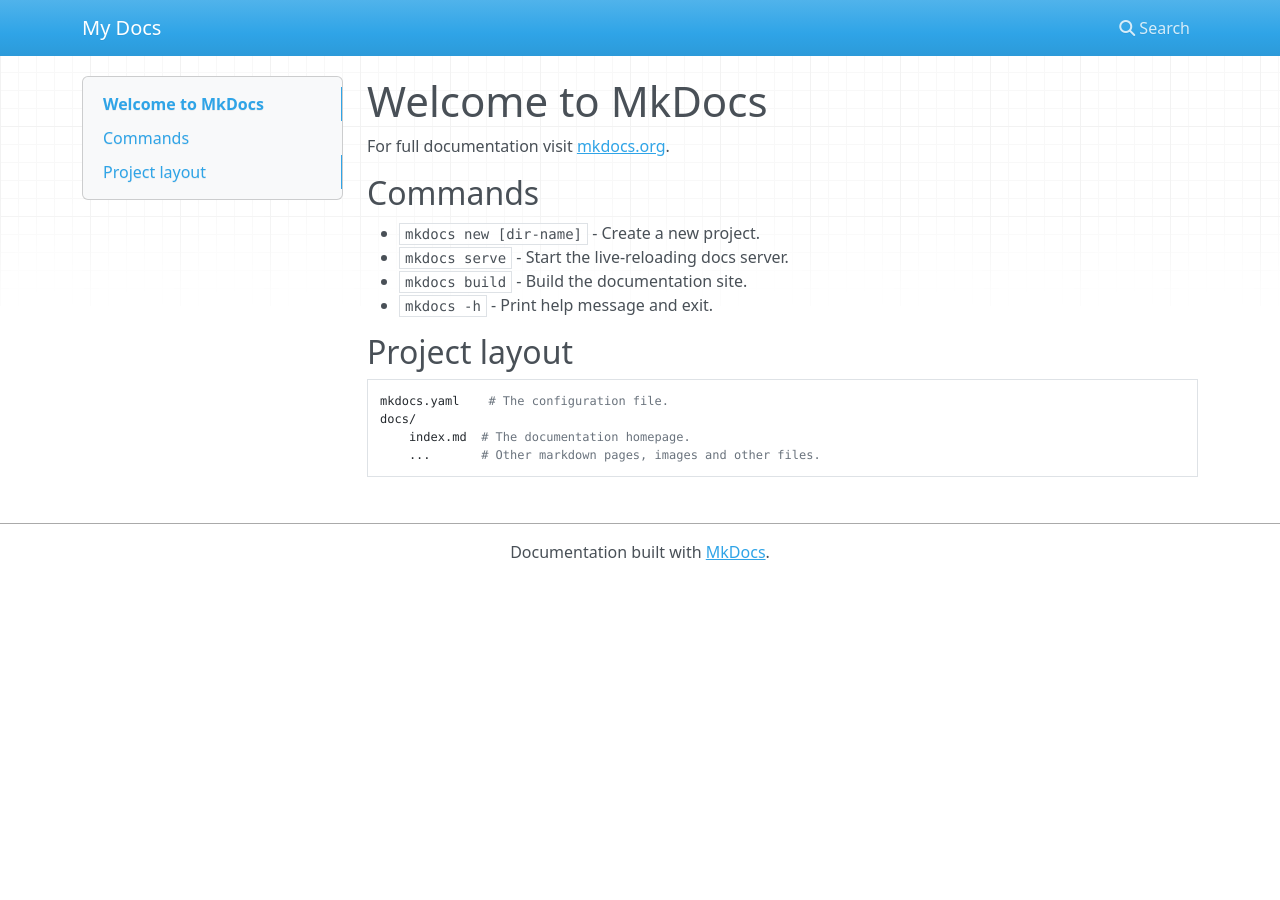
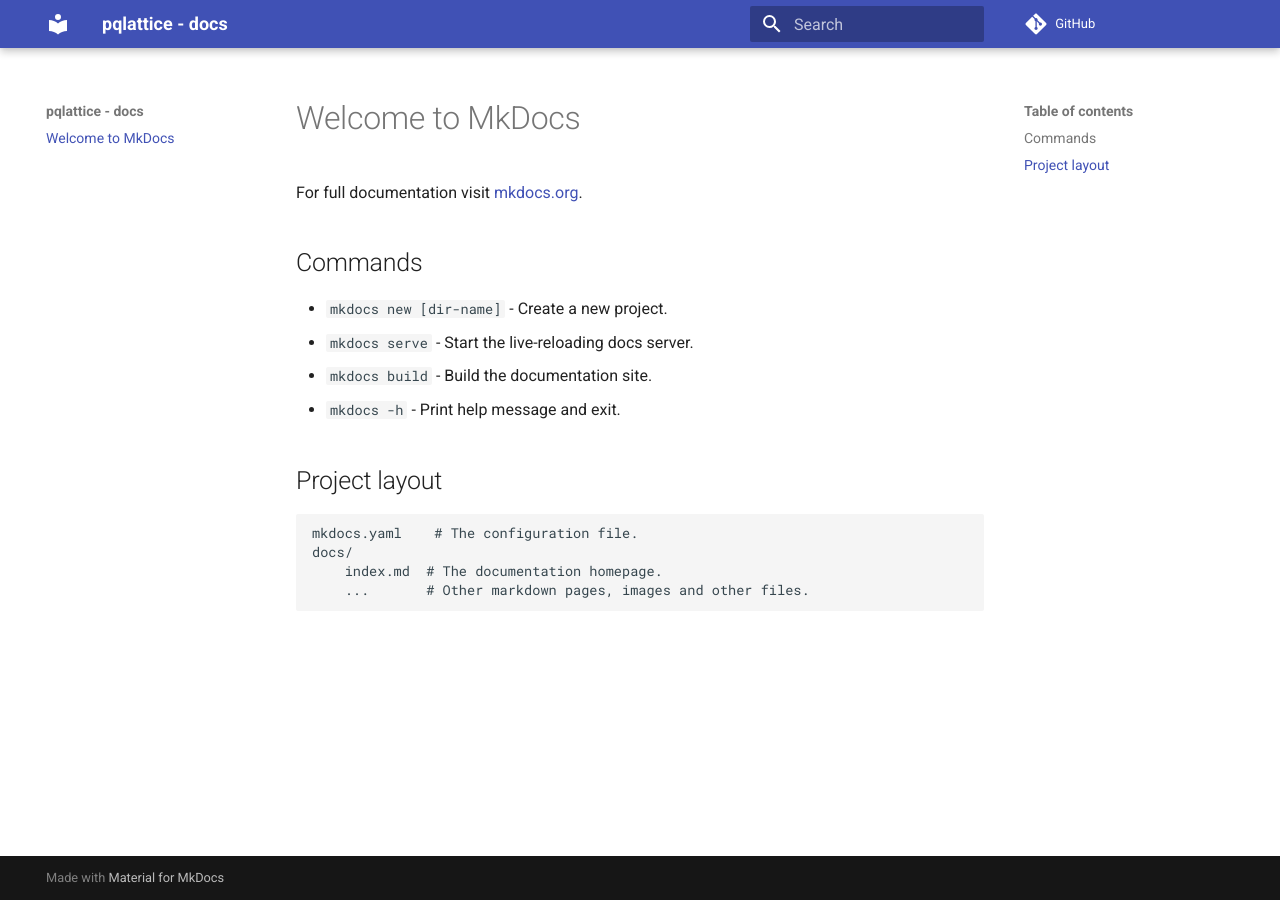
Before and after one commit to MikolajLH/pqlattice, an MkDocs documentation site: the page built from docs/index.md, in a window 1280 px wide. Built offline with MkDocs 1.6.1 and Material for MkDocs 9.7.7, drawn with Linux system fonts in a browser that asks for light colours; nearby versions of some CDN libraries; comment, search, counter and statistics services are not loaded.

Commit message:
add mkdocs-material

```diff
--- a/mkdocs.yaml
+++ b/mkdocs.yaml
@@ -1 +1,6 @@
-site_name: My Docs
+site_name: pqlattice - docs
+repo_url: https://github.com/mikolajlh/pqlattice/
+site_description: "Documentation for Python library for lattice based cryptography and cryptoanalysis"
+site_author: "Mikołaj Leonhardt"
+theme:
+  name: material
--- a/pyproject.toml
+++ b/pyproject.toml
@@ -26,6 +26,7 @@
 
 docs = [
     "mkdocs>=1.6.1",
+    "mkdocs-material>=9.7.1",
 ]
 
 tests = [
```
Also changed, not shown: 1 other file.
